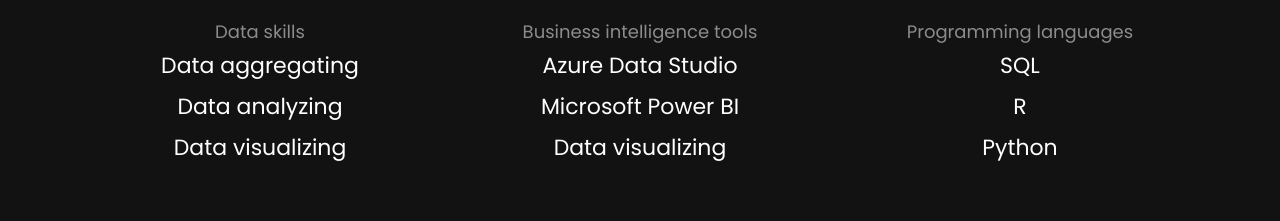
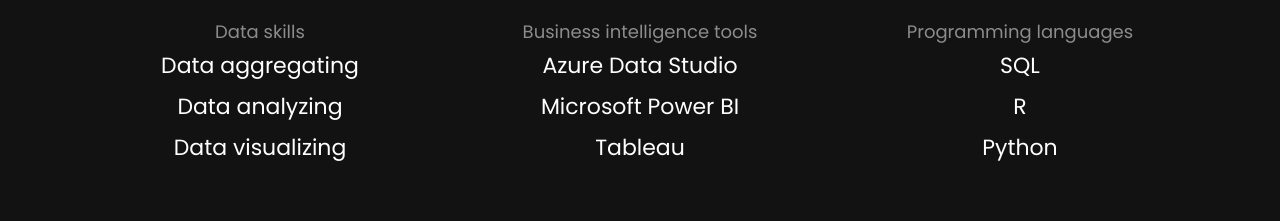
Before and after one commit to theb40/theb40.github.io, a plain HTML site: page index.html in a window 1280 px wide. Shown: the part 2260-2481 px from the top of the page. Drawn offline with Linux system fonts and the light colour scheme; some packages are replaced by stand-ins of ours; no server answers; files whose address does not match are found by name.

Commit message:
Update index.html

```diff
--- a/index.html
+++ b/index.html
@@ -148,7 +148,7 @@
                   <span>Business intelligence tools</span>
                   <h3 class="heading">Azure Data Studio</h3>
                   <h3 class="heading">Microsoft Power BI</h3>
-                  <h3 class="heading">Data visualizing</h3>
+                  <h3 class="heading">Tableau</h3>
                 </div>
               </div>
             </div>
```
